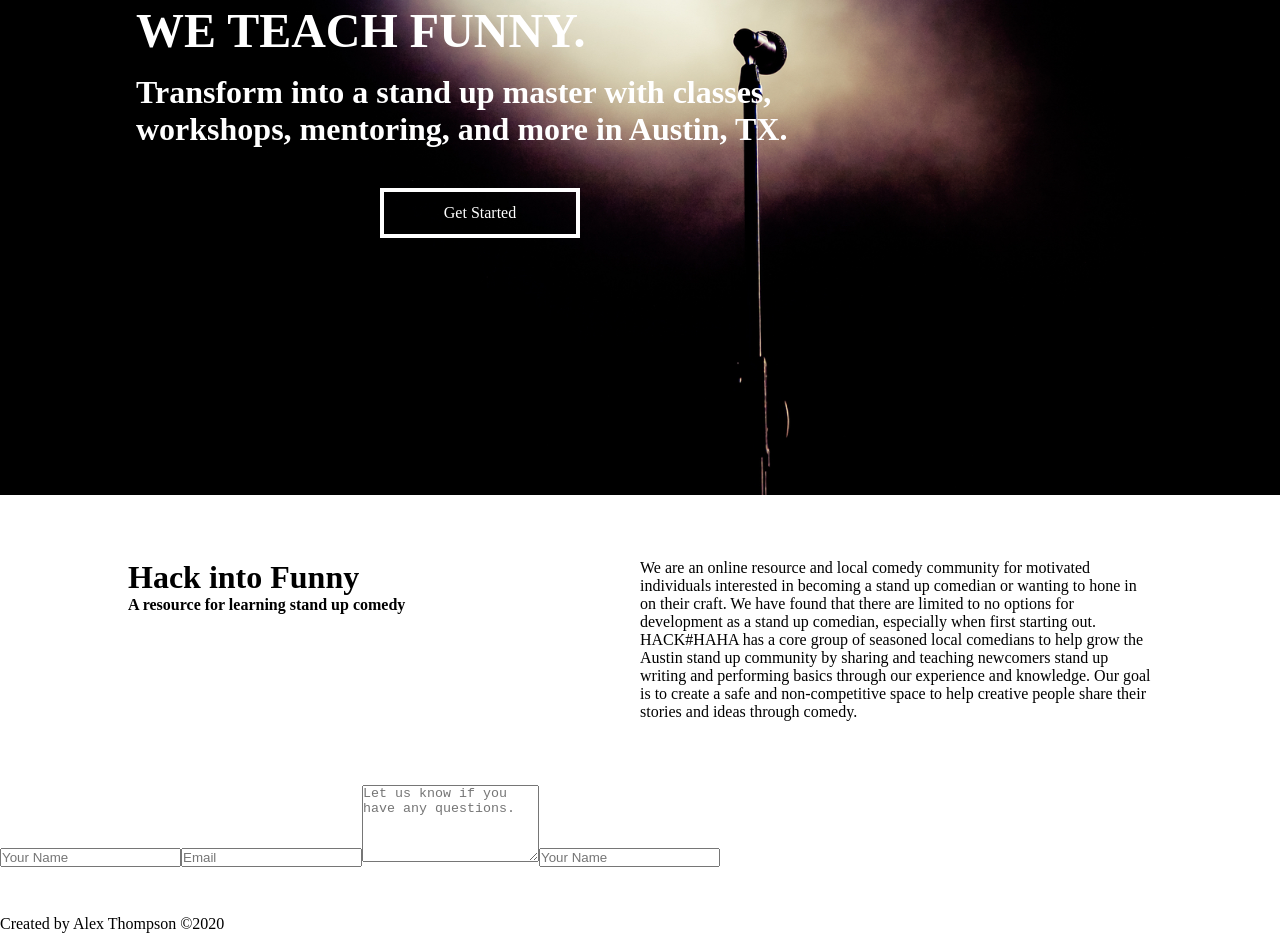
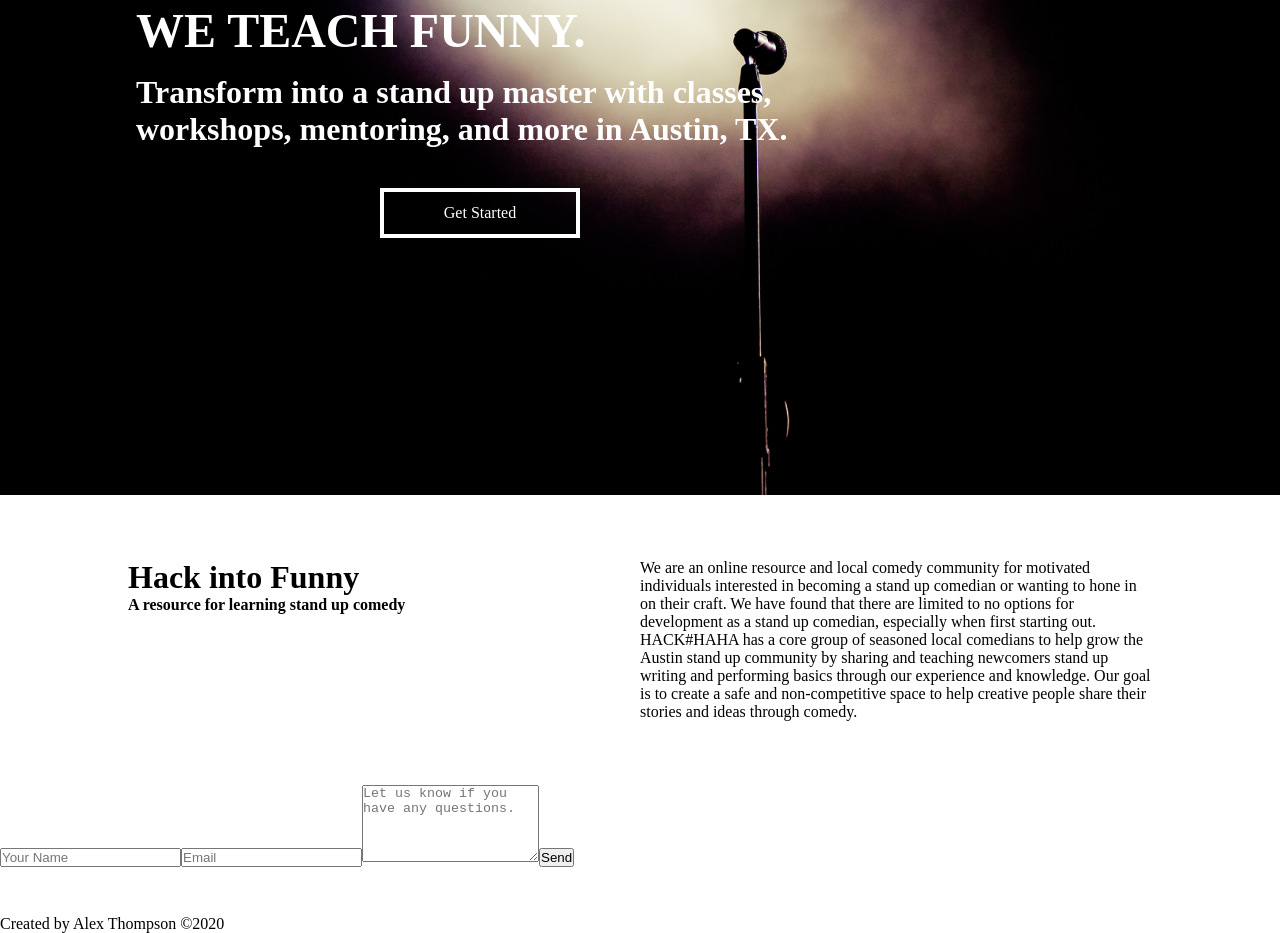
Before and after one commit to alithom123/hackhaha-gatsby, a Gatsby site: page / in a window 1280 px wide. Shown: the part 305-1238 px from the top of the page. Built offline with nearby package versions, Linux system fonts and the light colour scheme; Gatsby itself is replaced by a stand-in of ours.

Commit message:
added submit button to form

```diff
--- a/src/components/form.js
+++ b/src/components/form.js
@@ -17,7 +17,7 @@ const Form = () => {
           type="text"
           rows="5"
         />
-        <input name="name" placeholder="Your Name" type="text" />
+        <button>Send</button>
       </form>
     </div>
   )
```
